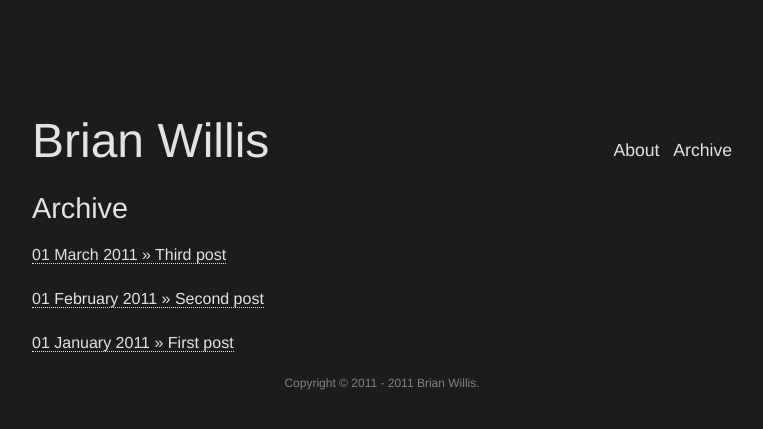
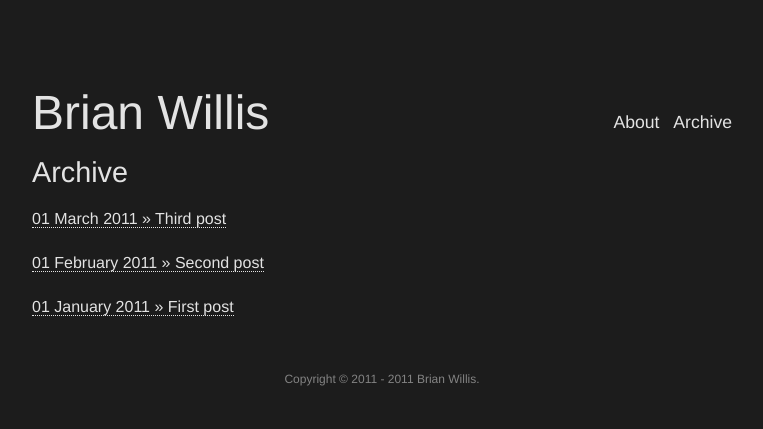
Before and after one commit to brianwillis/brianwillis.github.com, a Jekyll site: the page built from archive.html, in a window 1280 px wide. Shown: the top 429 px of the page, without its empty margins (258-1021 px from the left). Built offline with Jekyll 4.4.1, drawn with Linux system fonts in a browser that asks for light colours; Markdown is read by kramdown in place of the engine named in the settings.

Commit message:
Messing with whitespace. All paragraphs now have 16px margins, and all major blocks have 48px.

```diff
--- a/archive.html
+++ b/archive.html
@@ -2,5 +2,7 @@
 layout: default
 title: Brian Willis
 ---
-        <h2>Archive</h2>{% for post in site.posts %}
-        <p><a href="{{ post.url }}">{{ post.date | date: "%d %B %Y" }} &raquo; {{ post.title }}</a></p>{% endfor %}
+        <div class="postcontent">
+            <h2>Archive</h2>{% for post in site.posts %}
+            <p><a href="{{ post.url }}">{{ post.date | date: "%d %B %Y" }} &raquo; {{ post.title }}</a></p>{% endfor %}
+        </div>
--- a/stylesheet.css
+++ b/stylesheet.css
@@ -12,7 +12,7 @@
 #header {
     position:relative;
     height: 60px;
-    padding-top: 100px;
+    margin-top: 80px;
 }
 
 #sitename {
@@ -33,11 +33,11 @@
 
 #footer{
     position: relative;
-    padding-bottom: 25px;
+    margin-bottom: 48px;
 }
 
 .postcontent {
-    margin-bottom: 75px;
+    margin-bottom: 48px;
 }
 
 h1 {
@@ -53,6 +53,7 @@
     font-weight: 300;
     font-size: 1.8em;
     color: #E3E3E3;
+    margin-top: 16px;
     margin-bottom: 0px;
 }
 
@@ -96,4 +97,6 @@
     font-size: 0.75em;
     color: #838383;
     text-align: center;
+    margin-top: 0px;
+    margin-bottom: 0px;
 }
```
